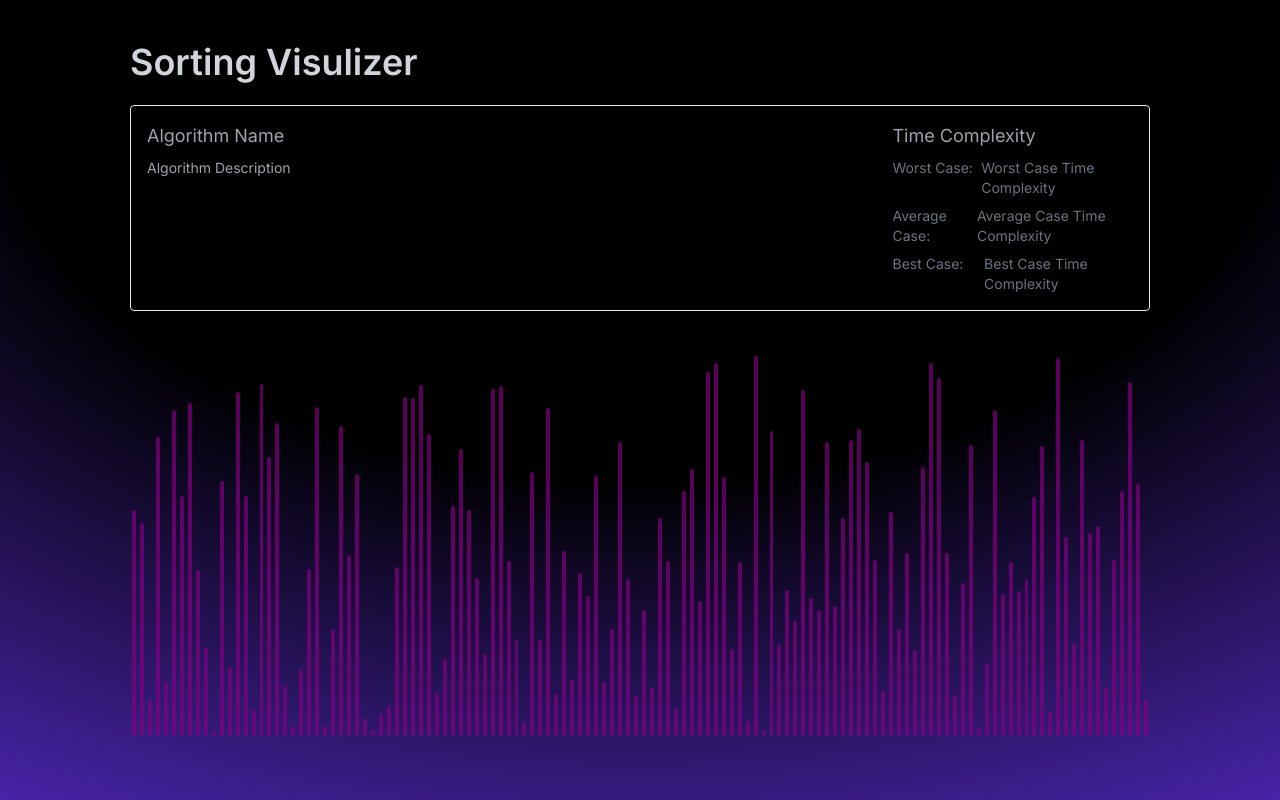
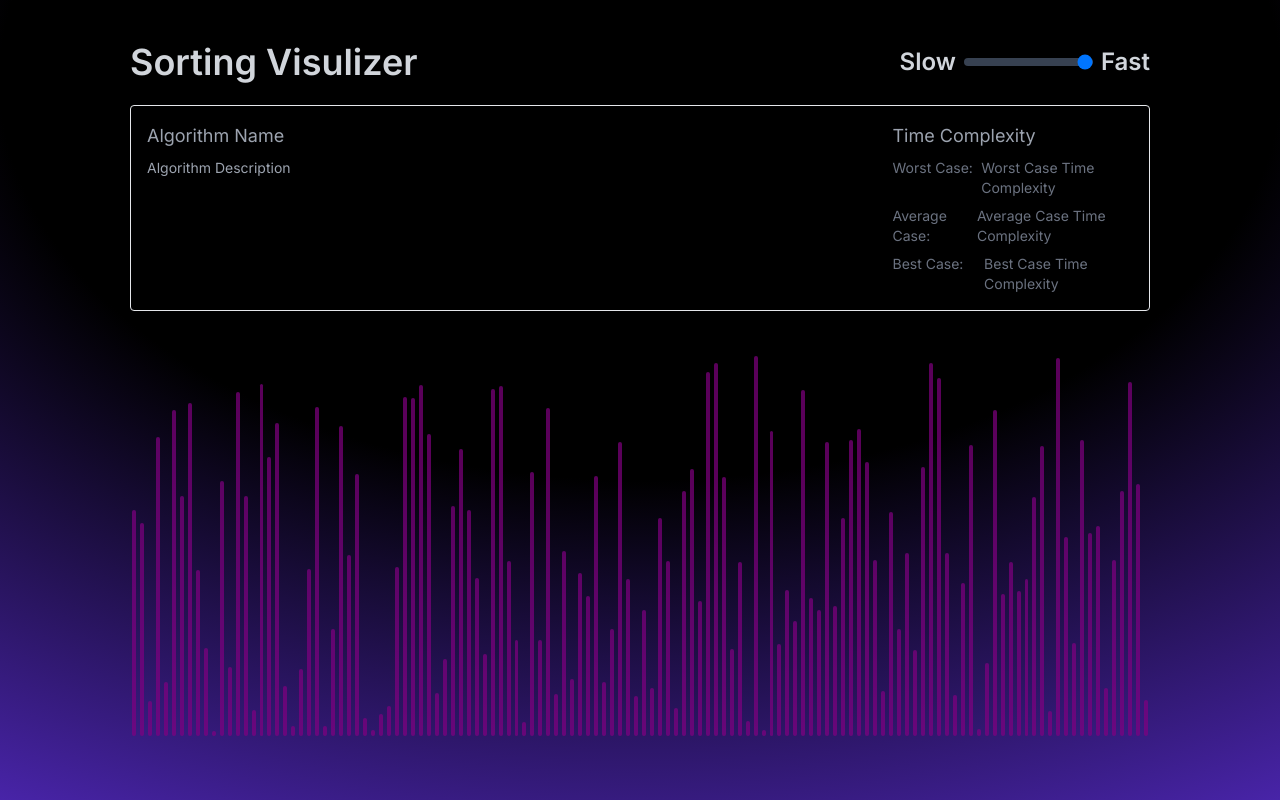
Before and after one commit to Exploser/algorithm-visualizer, a Next.js app in the folder algorithm-visualizer/: page / in a window 1280 px wide. Built offline with nearby package versions, Linux system fonts and the light colour scheme.

Commit message:
Implement slider component

```diff
--- a/algorithm-visualizer/src/app/page.tsx
+++ b/algorithm-visualizer/src/app/page.tsx
@@ -1,14 +1,16 @@
 'use client'
 
+import { Slider } from "@/components/Input/Slider";
 import { useSortingAlgorithmContext } from "@/context/Visualizer";
 import { useEffect } from "react";
 
 export default function Home() {
-  const {arrayToSort, isSorting} = useSortingAlgorithmContext();
+  const {arrayToSort, isSorting, animationSpeed, setAnimationSpeed} = useSortingAlgorithmContext();
 
   useEffect(() => {
     console.log(arrayToSort);
     console.log(isSorting);
+    console.log(animationSpeed);
   });
 
   return (
@@ -24,6 +26,11 @@ export default function Home() {
             </h1>
             <div className="flex items-center text-2xl font-semibold justify-center gap-4">
               Controls
+              <Slider
+                isDisabled={isSorting}
+                value={animationSpeed}
+                handleChange={(e) => setAnimationSpeed(parseInt(e.target.value))}
+              />
             </div>
 
             <div className="hidden sm:flex absolute top-[120%] left-0 w-full">
```
